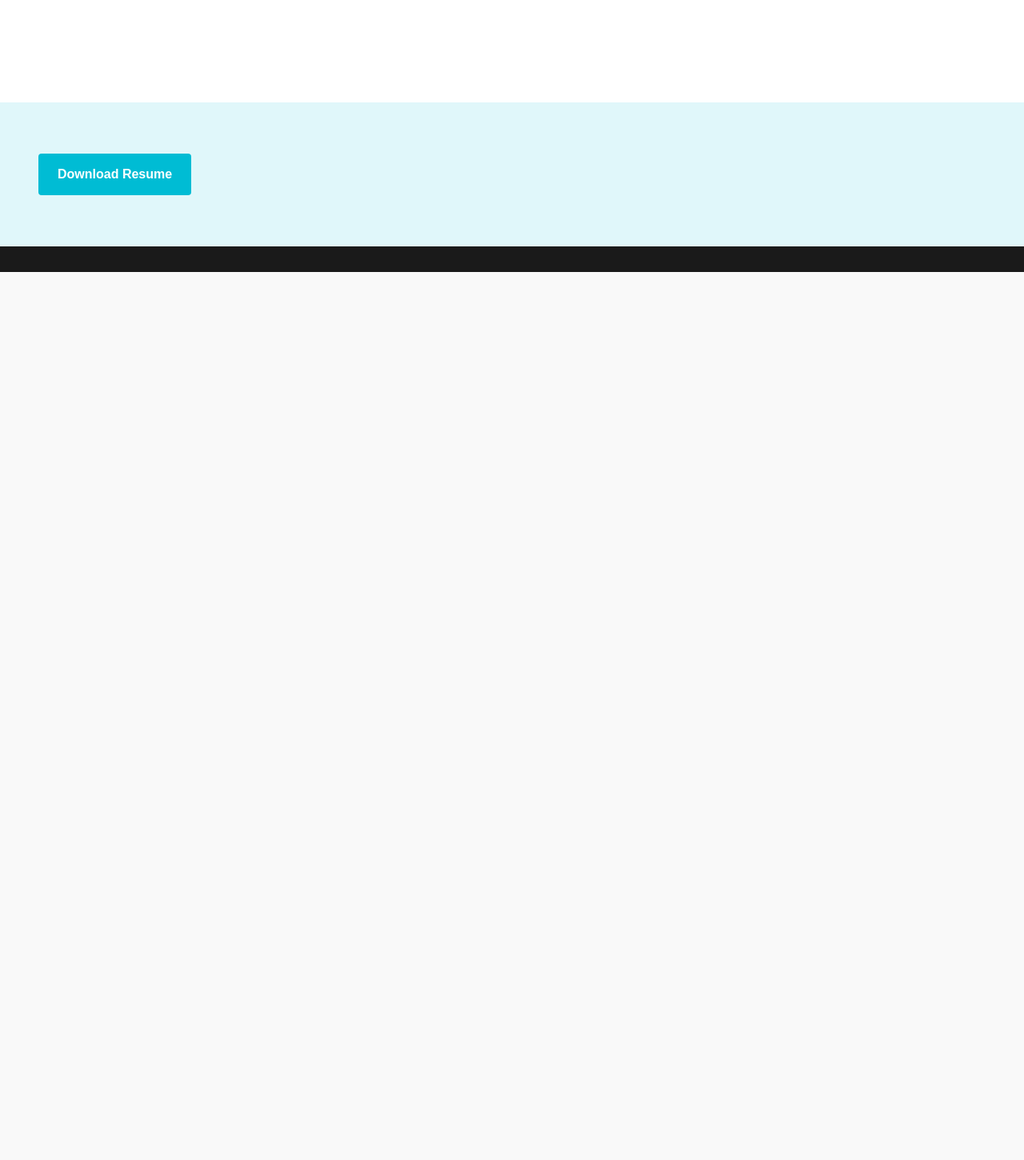
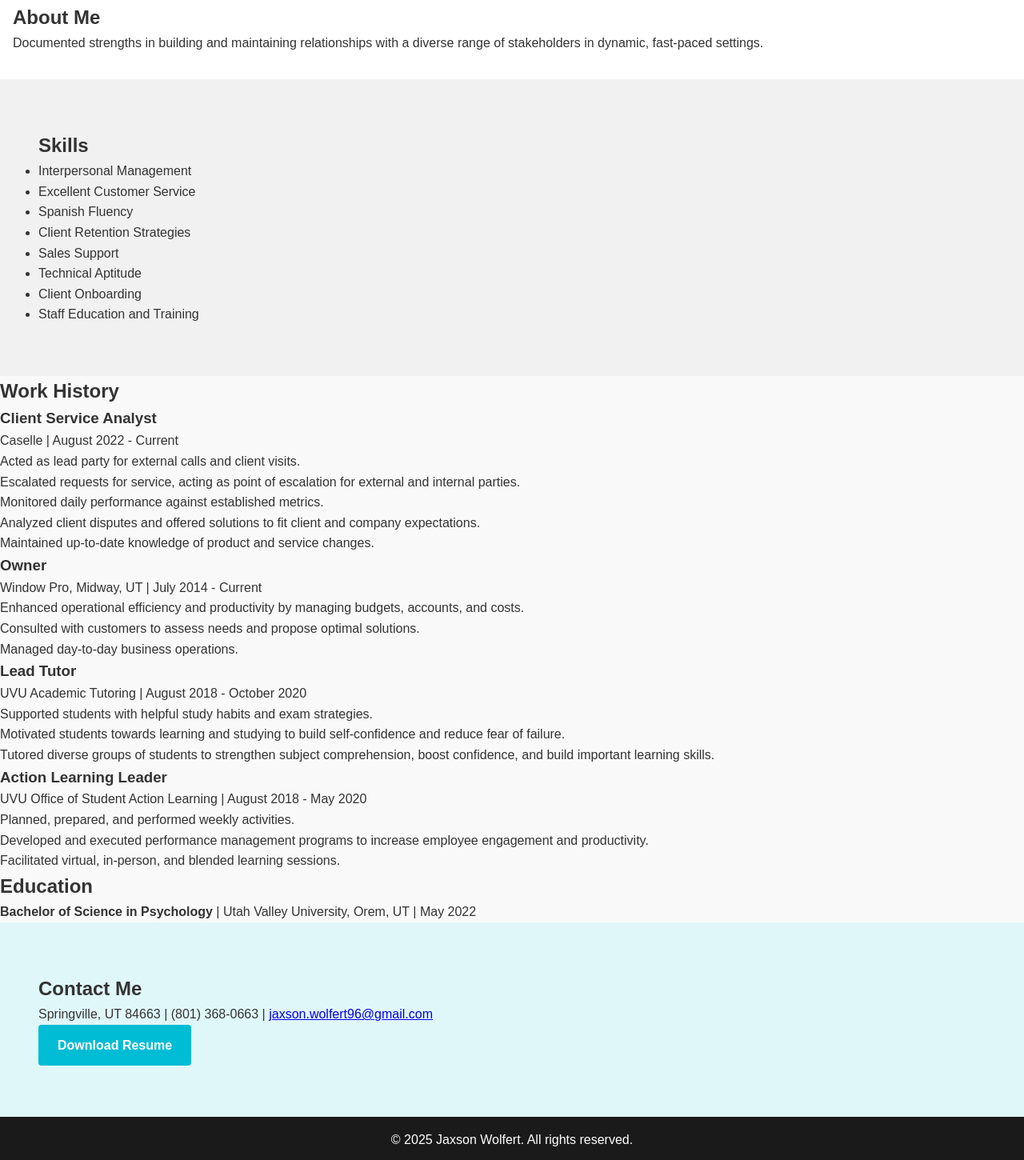
Before and after one commit to Jaws950/website, a plain HTML site: page index.html in a window 1280 px wide. Shown: the part 390-1840 px from the top of the page at 80% size. Before the commit the page ends 800 px from the top, so only its background shows below. Drawn offline with Linux system fonts and the light colour scheme; files that its build step writes are made by us from their sources; files whose address does not match are found by name.

Commit message:
updated index file with more text

```diff
--- a/index.html
+++ b/index.html
@@ -4,7 +4,7 @@
 <head>
     <meta charset="UTF-8">
     <meta name="viewport" content="width=device-width, initial-scale=1.0">
-    <title>Your Name - Portfolio</title>
+    <title>Jaxson Wolfert - Portfolio</title>
     <link rel="stylesheet" href="styles/style.css">
 </head>
 
@@ -17,7 +17,8 @@
                 <li><a href="#hero" style="color: #ffffff; text-decoration: none;">Home</a></li>
                 <li><a href="#about" style="color: #ffffff; text-decoration: none;">About</a></li>
                 <li><a href="#skills" style="color: #ffffff; text-decoration: none;">Skills</a></li>
-                <li><a href="#projects" style="color: #ffffff; text-decoration: none;">Projects</a></li>
+                <li><a href="#work-history" style="color: #ffffff; text-decoration: none;">Work History</a></li>
+                <li><a href="#education" style="color: #ffffff; text-decoration: none;">Education</a></li>
                 <li><a href="#contact" style="color: #ffffff; text-decoration: none;">Contact</a></li>
             </ul>
         </nav>
@@ -25,38 +26,110 @@
 
     <main>
         <section id="hero">
-            <!-- Include hero component -->
-            <div id="hero-section"></div>
+            <div id="hero-section">
+                <h1>Welcome to My Portfolio</h1>
+                <p>Hi, I'm Jaxson Wolfert, a collaborative leader who partners with coworkers to promote an engaged and
+                    empowering work culture.</p>
+            </div>
         </section>
 
         <section id="about">
-            <!-- Include about component -->
-            <div id="about-section"></div>
+            <div id="about-section">
+                <h2>About Me</h2>
+                <p>Documented strengths in building and maintaining relationships with a diverse range of stakeholders
+                    in dynamic, fast-paced settings.</p>
+            </div>
         </section>
 
         <section id="skills">
-            <!-- Include skills component -->
-            <div id="skills-section"></div>
+            <div id="skills-section">
+                <h2>Skills</h2>
+                <ul>
+                    <li>Interpersonal Management</li>
+                    <li>Excellent Customer Service</li>
+                    <li>Spanish Fluency</li>
+                    <li>Client Retention Strategies</li>
+                    <li>Sales Support</li>
+                    <li>Technical Aptitude</li>
+                    <li>Client Onboarding</li>
+                    <li>Staff Education and Training</li>
+                </ul>
+            </div>
         </section>
 
-        <section id="projects">
-            <!-- Include projects component -->
-            <div id="projects-section"></div>
+        <section id="work-history">
+            <div id="work-history-section">
+                <h2>Work History</h2>
+                <div>
+                    <h3>Client Service Analyst</h3>
+                    <p>Caselle | August 2022 - Current</p>
+                    <ul>
+                        <li>Acted as lead party for external calls and client visits.</li>
+                        <li>Escalated requests for service, acting as point of escalation for external and internal
+                            parties.</li>
+                        <li>Monitored daily performance against established metrics.</li>
+                        <li>Analyzed client disputes and offered solutions to fit client and company expectations.</li>
+                        <li>Maintained up-to-date knowledge of product and service changes.</li>
+                    </ul>
+                </div>
+                <div>
+                    <h3>Owner</h3>
+                    <p>Window Pro, Midway, UT | July 2014 - Current</p>
+                    <ul>
+                        <li>Enhanced operational efficiency and productivity by managing budgets, accounts, and costs.
+                        </li>
+                        <li>Consulted with customers to assess needs and propose optimal solutions.</li>
+                        <li>Managed day-to-day business operations.</li>
+                    </ul>
+                </div>
+                <div>
+                    <h3>Lead Tutor</h3>
+                    <p>UVU Academic Tutoring | August 2018 - October 2020</p>
+                    <ul>
+                        <li>Supported students with helpful study habits and exam strategies.</li>
+                        <li>Motivated students towards learning and studying to build self-confidence and reduce fear of
+                            failure.</li>
+                        <li>Tutored diverse groups of students to strengthen subject comprehension, boost confidence,
+                            and build important learning skills.</li>
+                    </ul>
+                </div>
+                <div>
+                    <h3>Action Learning Leader</h3>
+                    <p>UVU Office of Student Action Learning | August 2018 - May 2020</p>
+                    <ul>
+                        <li>Planned, prepared, and performed weekly activities.</li>
+                        <li>Developed and executed performance management programs to increase employee engagement and
+                            productivity.</li>
+                        <li>Facilitated virtual, in-person, and blended learning sessions.</li>
+                    </ul>
+                </div>
+            </div>
+        </section>
+
+        <section id="education">
+            <div id="education-section">
+                <h2>Education</h2>
+                <p><strong>Bachelor of Science in Psychology</strong> | Utah Valley University, Orem, UT | May 2022</p>
+            </div>
         </section>
 
         <section id="contact">
-            <!-- Include contact component -->
-            <div id="contact-section"></div>
-            <a href="file:///C:/Users/jaxso/Downloads/Jaxson_Wolfert_Resume.pdf" target="_blank"
-                style="display: inline-block; padding: 0.8rem 1.5rem; background-color: #00bcd4; color: #ffffff; text-decoration: none; border-radius: 4px; font-weight: bold; transition: background-color 0.3s ease;">
-                Download Resume
-            </a>
+            <div id="contact-section">
+                <h2>Contact Me</h2>
+                <p>Springville, UT 84663 | (801) 368-0663 | <a
+                        href="mailto:jaxson.wolfert96@gmail.com">jaxson.wolfert96@gmail.com</a></p>
+                <a href="file:///C:/Users/jaxso/Downloads/Jaxson_Wolfert_Resume.pdf" target="_blank"
+                    style="display: inline-block; padding: 0.8rem 1.5rem; background-color: #00bcd4; color: #ffffff; text-decoration: none; border-radius: 4px; font-weight: bold; transition: background-color 0.3s ease;">
+                    Download Resume
+                </a>
+            </div>
         </section>
     </main>
 
     <footer>
-        <!-- Include footer component -->
-        <div id="footer"></div>
+        <div id="footer">
+            <p>&copy; 2025 Jaxson Wolfert. All rights reserved.</p>
+        </div>
     </footer>
 
     <script src="scripts/main.js"></script>
```
